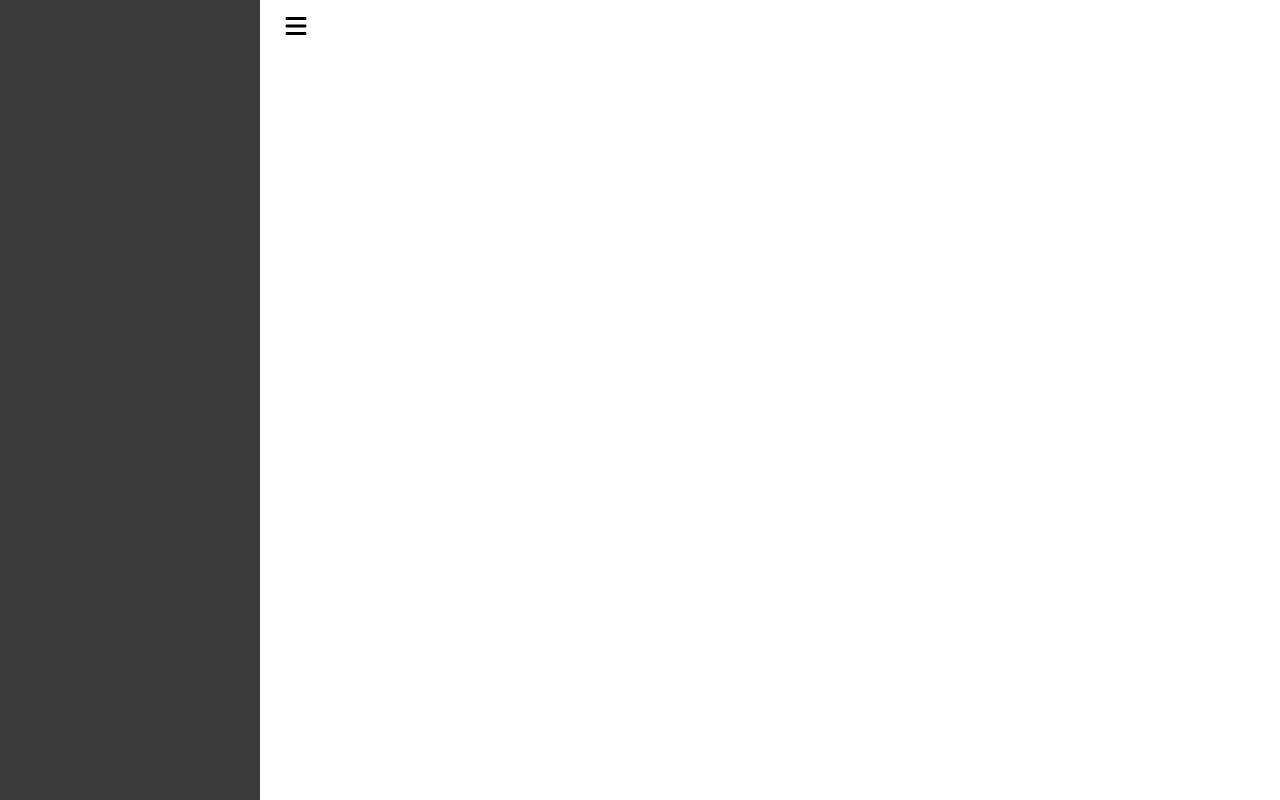
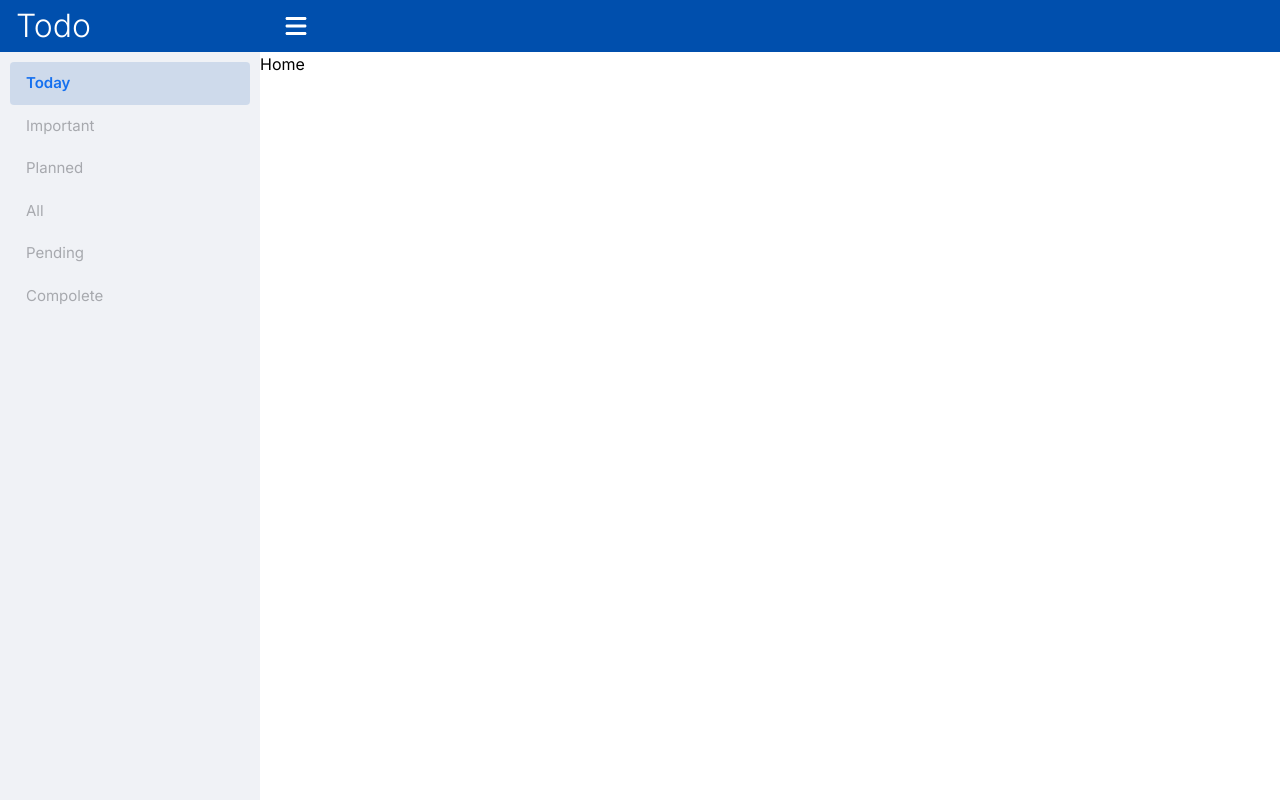
Before and after one commit to viveksakthi/Todo, a Next.js app: page / in a window 1280 px wide. Built offline with nearby package versions, Linux system fonts and the light colour scheme.

Commit message:
Left sidebar done

```diff
--- a/app/layout.js
+++ b/app/layout.js
@@ -4,7 +4,7 @@ import "./globals.css";
 const inter = Inter({ subsets: ["latin"] });
 
 export const metadata = {
-  title: "Create Next App",
+  title: "Todo App",
   description: "Generated by create next app",
 };
 
--- a/app/page.js
+++ b/app/page.js
@@ -1,16 +1,11 @@
 import Image from "next/image";
-import Header from "@/components/Header"
-import LeftSidebar from "@/components/LeftSidebar"
-import { useState } from "react";
+import PageLayout from "@/components/PageLayout";
 
 export default function Home() {
 
-  const [leftSidebarOpen, setLeftSidebarOpen] = useState(true);
-
   return (
-    <main className={`${leftSidebarOpen ? "ml-[260px]" : "ml-[0px]"} `}>
-      <Header leftSidebarOpen={leftSidebarOpen} setLeftSidebarOpen={setLeftSidebarOpen} />
-      <LeftSidebar />
-    </main>
+    <PageLayout>
+      Home
+    </PageLayout>
   );
 }
--- a/components/Header.js
+++ b/components/Header.js
@@ -2,13 +2,14 @@ import Image from "next/image";
 import { FontAwesomeIcon } from '@fortawesome/react-fontawesome'
 import { faBars } from '@fortawesome/free-solid-svg-icons'
 
+
 export default function Header({ leftSidebarOpen, setLeftSidebarOpen }) {
   return (
-    <header className="text-center px-[24px] py-[14px] flex justify-between">
+    <header className={`${leftSidebarOpen ? "ml-[260px]" : "ml-[0px]"} bg-[#004fad] text-center px-[24px] py-[14px] flex justify-between`}>
 
       <FontAwesomeIcon
         icon={faBars}
-        className="w-[24px] h-[24px] cursor-pointer"
+        className="w-[24px] h-[24px] cursor-pointer text-white"
         onClick={ () => setLeftSidebarOpen(!leftSidebarOpen) }
       />
 
--- a/components/LeftSidebar.js
+++ b/components/LeftSidebar.js
@@ -1,10 +1,33 @@
 import Image from "next/image";
+import Link from "next/link";
 
 
-export default function LeftSidebar() {
+export default function LeftSidebar({leftSidebarOpen}) {
   return (
-    <div className="bg-[#3b3b3b] fixed left-0 top-0 bottom-0 w-[260px]">
-
+    <div className={`${leftSidebarOpen ? '' : 'hidden'} bg-[#f0f2f6] fixed left-0 top-0 bottom-0 w-[260px] text-[#a7a9ae] text-[15px]`}>
+    <div className="bg-[#004fad] px-[16px] font-light text-[32px] text-[#fff] mb-[10px] h-[52px] flex items-center">
+      Todo
+    </div>
+      <ul className="mx-[10px]">
+        <li>
+          <Link href="" title="Today" className="px-[16px] py-[10px] block text-[#1570ef] bg-[#1051ab26] font-semibold rounded">Today</Link>
+        </li>
+        <li>
+          <Link href="" title="Important" className="px-[16px] py-[10px] block">Important</Link>
+        </li>
+        <li>
+          <Link href="" title="Planned" className="px-[16px] py-[10px] block">Planned</Link>
+        </li>
+        <li>
+          <Link href="" title="All" className="px-[16px] py-[10px] block">All</Link>
+        </li>
+        <li>
+          <Link href="" title="Pending" className="px-[16px] py-[10px] block">Pending</Link>
+        </li>
+        <li>
+          <Link href="" title="Compolete" className="px-[16px] py-[10px] block">Compolete</Link>
+        </li>
+      </ul>
     </div>
   );
 }
--- /dev/null
+++ b/components/PageLayout.js
@@ -0,0 +1,31 @@
+'use client';
+import { useState } from "react";
+import { Inter } from "next/font/google";
+import "@/app/globals.css";
+import Header from "./Header";
+import LeftSidebar from "./LeftSidebar";
+
+const inter = Inter({ subsets: ["latin"] });
+
+export const metadata = {
+  title: "Todo App",
+  description: "Generated by create next app",
+};
+
+export default function PageLayout({ children }) {
+
+    const [leftSidebarOpen, setLeftSidebarOpen] = useState(true);
+
+    return (
+      <html lang="en">
+        <body className={inter.className}>
+            <Header leftSidebarOpen={leftSidebarOpen} setLeftSidebarOpen={setLeftSidebarOpen} />
+            <LeftSidebar leftSidebarOpen={leftSidebarOpen} />
+            <main className={`${leftSidebarOpen ? "ml-[260px]" : "ml-[0px]"} `}>
+
+              { children }
+            </main>
+        </body>
+      </html>
+    );
+  }
```
